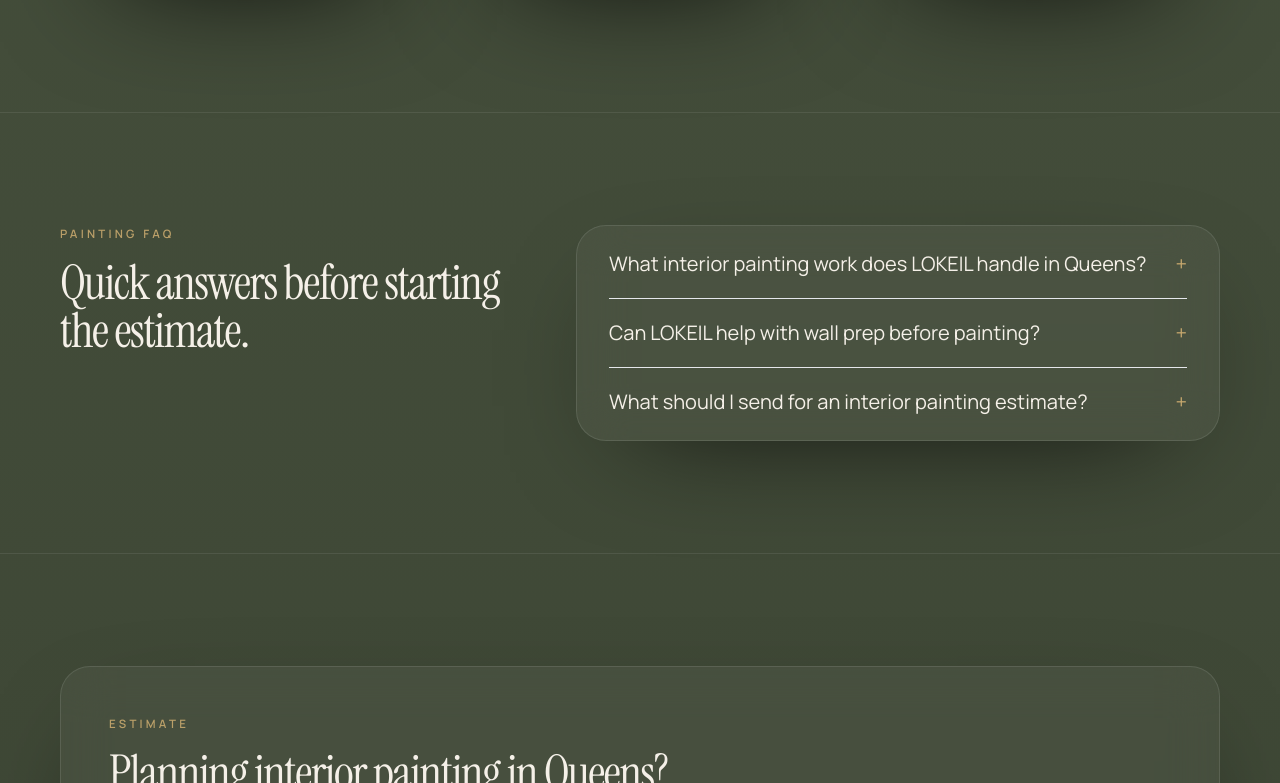
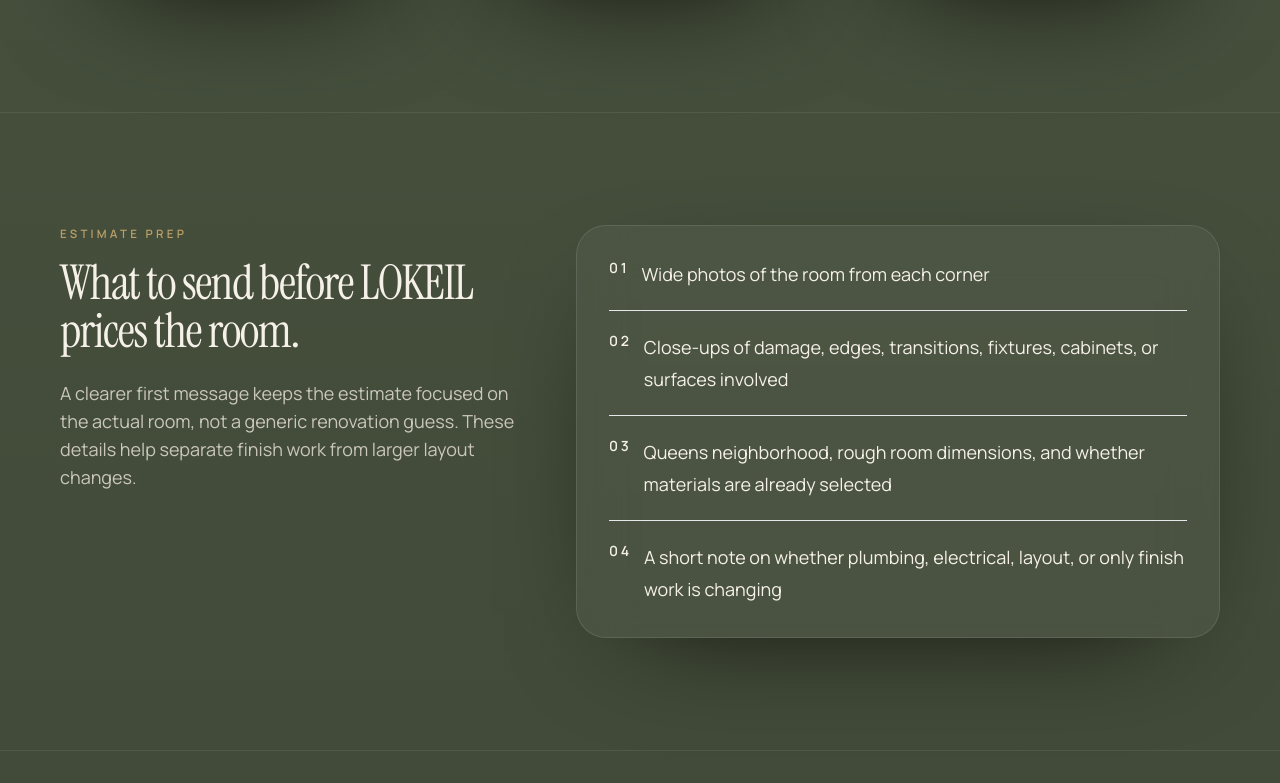
Before and after one commit to donaldlena833-cyber/lokeil-website, a Next.js app: page /interior-painting-queens in a window 1280 px wide. Shown: the part 2117-2900 px from the top of the page. Built offline with nearby package versions, Linux system fonts and the light colour scheme.

Commit message:
Add LOKEIL service estimate checklist

```diff
--- a/app/bathroom-remodeling-queens/page.tsx
+++ b/app/bathroom-remodeling-queens/page.tsx
@@ -2,6 +2,7 @@
 import Image from 'next/image';
 import Link from 'next/link';
 
+import EstimatePrepChecklist from '../components/EstimatePrepChecklist';
 import { featuredImages, siteData } from '../siteData';
 import { buildPageMetadata } from '../seo';
 
@@ -184,6 +185,8 @@
         </div>
       </section>
 
+      <EstimatePrepChecklist />
+
       <section className="section-rule section-space">
         <div className="site-shell grid gap-10 lg:grid-cols-[0.85fr_1.15fr]">
           <div data-reveal="fade-up">
--- /dev/null
+++ b/app/components/EstimatePrepChecklist.tsx
@@ -0,0 +1,39 @@
+const checklistItems = [
+  'Wide photos of the room from each corner',
+  'Close-ups of damage, edges, transitions, fixtures, cabinets, or surfaces involved',
+  'Queens neighborhood, rough room dimensions, and whether materials are already selected',
+  'A short note on whether plumbing, electrical, layout, or only finish work is changing',
+] as const;
+
+export default function EstimatePrepChecklist() {
+  return (
+    <section className="section-rule section-space">
+      <div className="site-shell grid gap-10 lg:grid-cols-[0.85fr_1.15fr]">
+        <div data-reveal="fade-up">
+          <p className="eyebrow">Estimate prep</p>
+          <h2 className="section-title mt-4">What to send before LOKEIL prices the room.</h2>
+          <p className="lead mt-6">
+            A clearer first message keeps the estimate focused on the actual room, not a generic
+            renovation guess. These details help separate finish work from larger layout changes.
+          </p>
+        </div>
+
+        <div className="surface p-6 sm:p-8" data-reveal="scale-in" data-delay="1">
+          <div className="grid gap-5">
+            {checklistItems.map((item, index) => (
+              <div
+                key={item}
+                className="grid gap-3 border-b border-white/8 pb-5 last:border-b-0 last:pb-0 sm:grid-cols-[auto_1fr]"
+              >
+                <span className="text-sm font-semibold uppercase tracking-[0.2em] text-accent/84">
+                  {String(index + 1).padStart(2, '0')}
+                </span>
+                <p className="text-lg leading-8 text-olive-100/78">{item}</p>
+              </div>
+            ))}
+          </div>
+        </div>
+      </div>
+    </section>
+  );
+}
--- a/app/flooring-installation-queens/page.tsx
+++ b/app/flooring-installation-queens/page.tsx
@@ -2,6 +2,7 @@
 import Image from 'next/image';
 import Link from 'next/link';
 
+import EstimatePrepChecklist from '../components/EstimatePrepChecklist';
 import { siteData } from '../siteData';
 import { buildPageMetadata } from '../seo';
 
@@ -184,6 +185,8 @@
           </div>
         </section>
 
+        <EstimatePrepChecklist />
+
         <section className="section-rule section-space">
           <div className="site-shell grid gap-10 lg:grid-cols-[0.85fr_1.15fr]">
             <div data-reveal="fade-up">
--- a/app/interior-painting-queens/page.tsx
+++ b/app/interior-painting-queens/page.tsx
@@ -2,6 +2,7 @@
 import Image from 'next/image';
 import Link from 'next/link';
 
+import EstimatePrepChecklist from '../components/EstimatePrepChecklist';
 import { siteData } from '../siteData';
 import { buildPageMetadata } from '../seo';
 
@@ -184,6 +185,8 @@
           </div>
         </section>
 
+        <EstimatePrepChecklist />
+
         <section className="section-rule section-space">
           <div className="site-shell grid gap-10 lg:grid-cols-[0.85fr_1.15fr]">
             <div data-reveal="fade-up">
--- a/app/kitchen-remodeling-queens/page.tsx
+++ b/app/kitchen-remodeling-queens/page.tsx
@@ -2,6 +2,7 @@
 import Image from 'next/image';
 import Link from 'next/link';
 
+import EstimatePrepChecklist from '../components/EstimatePrepChecklist';
 import { siteData } from '../siteData';
 import { buildPageMetadata } from '../seo';
 
@@ -184,6 +185,8 @@
           </div>
         </section>
 
+        <EstimatePrepChecklist />
+
         <section className="section-rule section-space">
           <div className="site-shell grid gap-10 lg:grid-cols-[0.85fr_1.15fr]">
             <div data-reveal="fade-up">
--- a/app/plaster-drywall-finishing-queens/page.tsx
+++ b/app/plaster-drywall-finishing-queens/page.tsx
@@ -2,6 +2,7 @@
 import Image from 'next/image';
 import Link from 'next/link';
 
+import EstimatePrepChecklist from '../components/EstimatePrepChecklist';
 import { siteData } from '../siteData';
 import { buildPageMetadata } from '../seo';
 
@@ -184,6 +185,8 @@
           </div>
         </section>
 
+        <EstimatePrepChecklist />
+
         <section className="section-rule section-space">
           <div className="site-shell grid gap-10 lg:grid-cols-[0.85fr_1.15fr]">
             <div data-reveal="fade-up">
--- a/app/tile-installation-queens/page.tsx
+++ b/app/tile-installation-queens/page.tsx
@@ -2,6 +2,7 @@
 import Image from 'next/image';
 import Link from 'next/link';
 
+import EstimatePrepChecklist from '../components/EstimatePrepChecklist';
 import { siteData } from '../siteData';
 import { buildPageMetadata } from '../seo';
 
@@ -184,6 +185,8 @@
           </div>
         </section>
 
+        <EstimatePrepChecklist />
+
         <section className="section-rule section-space">
           <div className="site-shell grid gap-10 lg:grid-cols-[0.85fr_1.15fr]">
             <div data-reveal="fade-up">
```
